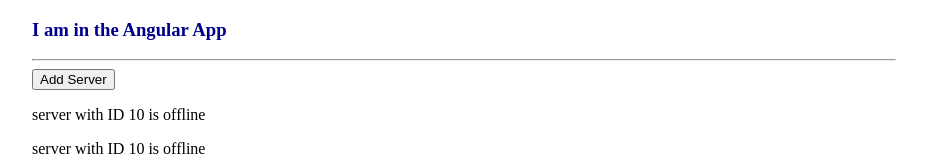
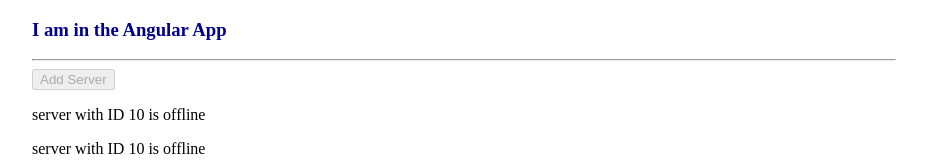
Before and after one commit to MichaelNeely77/my-first-angular-app, an Angular app: page / in a window 1280 px wide. Shown: the top 160 px of the page, without its empty margins (176-1103 px from the left). Built offline with nearby package versions, Linux system fonts and the light colour scheme.

Commit message:
Added a save

```diff
--- a/src/app/servers/servers.component.html
+++ b/src/app/servers/servers.component.html
@@ -1,5 +1,5 @@
 <button
 class="btn btn-primary"
-[disabled]>Add Server</button>
+[disabled]="allowNewServer">Add Server</button>
 <app-server></app-server>
 <app-server></app-server>
```
